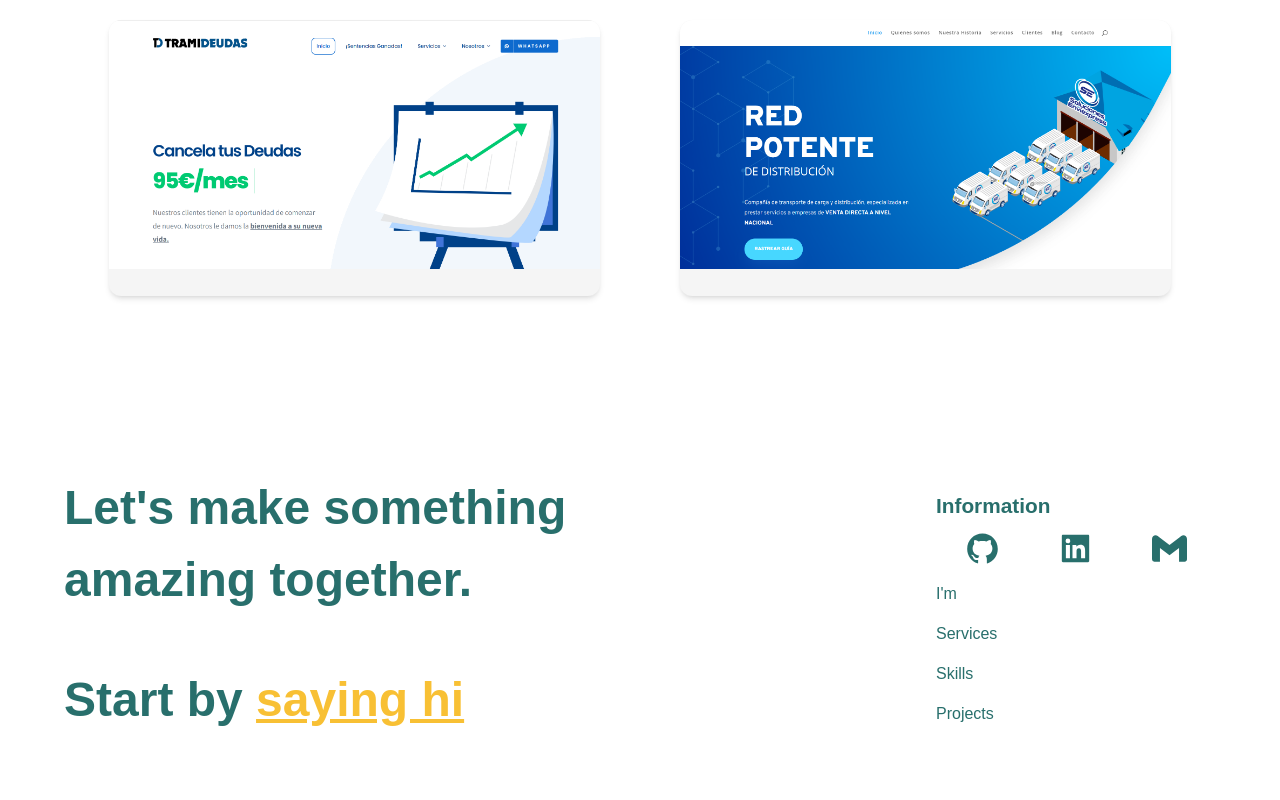
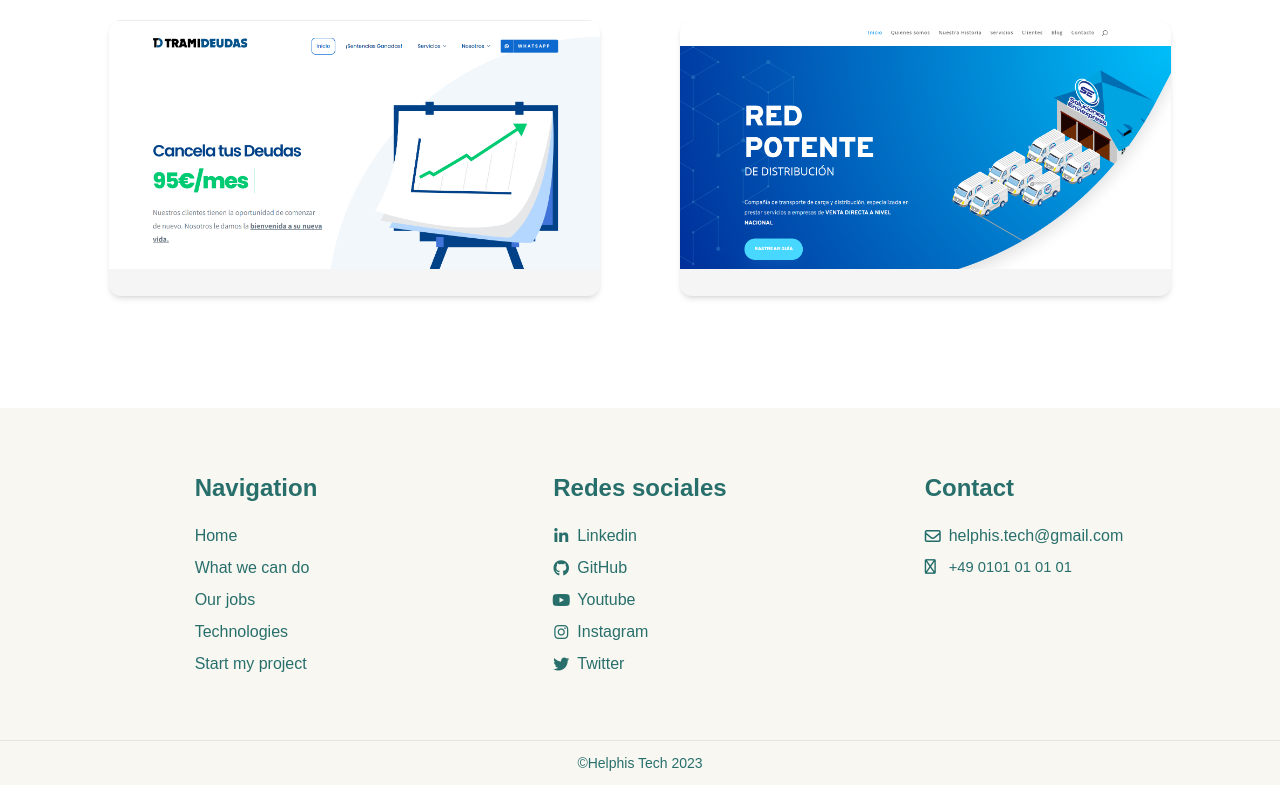
Before and after one commit to GelfisHorn/personal-web-portfolio, a React (Vite) app: page / in a window 1280 px wide. Shown: the part 2639-3439 px from the top of the page. Built offline with nearby package versions, Linux system fonts and the light colour scheme; a web font is replaced by a local one.

Commit message:
Footer new design

```diff
--- a/index.html
+++ b/index.html
@@ -21,6 +21,11 @@
       type="text/css"
       href="https://cdnjs.cloudflare.com/ajax/libs/slick-carousel/1.6.0/slick-theme.min.css"
     />
+    <link
+      rel="stylesheet"
+      type="text/css"
+      href="https://site-assets.fontawesome.com/releases/v6.4.0/css/all.css"
+    />
     <title>Helphis Tec</title>
   </head>
   <body>
--- a/src/modules/Footer/index.tsx
+++ b/src/modules/Footer/index.tsx
@@ -4,6 +4,11 @@ import { fadeIn, footerVariants, staggerChildren } from "../../utils/motion";
 import { motion } from "framer-motion";
 import { AiFillGithub, AiFillLinkedin, AiFillMail } from "react-icons/ai";
 import { SiGmail } from "react-icons/si";
+
+interface FooterColumn {
+  title: string,
+  children: any
+}
 
 const Footer = () => {
   return (
@@ -12,23 +17,91 @@ const Footer = () => {
       initial="hidden"
       whileInView="show"
       viewport={{ once: false, amount: 0.25 }}
-      className={`paddings ${css.wrapper}`}
+      className={`${css.wrapper}`}
     >
       <a className="anchor" id="footer"></a>
       <motion.div
         variants={footerVariants}
-        className={`innerWidth yPaddings flexCenter ${css.container}`}
+        className={``}
       >
-        <div className={css.left}>
+        <div className="bg-primary lazy-load-4">
+            <div className="flex flex-col items-start gap-16 py-16 px-16 xl:px-0 max-w-6xl w-full mx-auto">
+                <div className="grid md:grid-cols-3 gap-y-10 md:gap-y-0 w-full">
+                    <FooterColumn title={"Navigation"}>
+                        <div className="flex flex-col gap-2">
+                            <div
+                                className={`hover:text-[#2B8C88] cursor-pointer transition-colors`}
+                                >Home</div>
+                            <div
+                                className={`hover:text-[#2B8C88] cursor-pointer transition-colors`}
+                                >What we can do</div>
+                            <div
+                                className={`hover:text-[#2B8C88] cursor-pointer transition-colors`}
+                                >Our jobs</div>
+                            <div
+                                className={`hover:text-[#2B8C88] cursor-pointer transition-colors`}
+                                >Technologies</div>
+                            <div
+                                className={`hover:text-[#2B8C88] cursor-pointer transition-colors`}
+                                >Start my project</div>
+                        </div>
+                    </FooterColumn>
+                    <FooterColumn title={"Redes sociales"}>
+                        <div className="flex flex-col gap-2">
+                            <a className="flex items-center gap-2 hover:text-[#2B8C88] transition-colors" href={"https://linkedin.com"} target="_blank">
+                                <div className="grid place-content-center w-4"><i className="fa-brands fa-linkedin-in"></i></div>
+                                <div>Linkedin</div>
+                            </a>
+                            <a className="flex items-center gap-2 hover:text-[#2B8C88] transition-colors" href={"https://github.com"} target="_blank">
+                                <div className="grid place-content-center w-4"><i className="fa-brands fa-github"></i></div>
+                                <div>GitHub</div>
+                            </a>
+                            <a className="flex items-center gap-2 hover:text-[#2B8C88] transition-colors" href={"https://youtube.com/@HelphisTech"} target="_blank">
+                                <div className="grid place-content-center w-4"><i className="fa-brands fa-youtube"></i></div>
+                                <div>Youtube</div>
+                            </a>
+                            <a className="flex items-center gap-2 hover:text-[#2B8C88] transition-colors" href={"https://instagram.com"} target="_blank">
+                                <div className="grid place-content-center w-4"><i className="fa-brands fa-instagram"></i></div>
+                                <div>Instagram</div>
+                            </a>
+                            <a className="flex items-center gap-2 hover:text-[#2B8C88] transition-colors" href={"https://twitter.com/"} target="_blank">
+                                <div className="grid place-content-center w-4"><i className="fa-brands fa-twitter"></i></div>
+                                <div>Twitter</div>
+                            </a>
+                        </div>
+                    </FooterColumn>
+                    <FooterColumn title={"Contact"}>
+                        <div className="flex flex-col gap-2">
+                            <div>
+                                <a className="flex items-center gap-2 hover:text-[#2B8C88]" href="mailto:helphis.tech@gmail.com">
+                                    <i className="fa-regular fa-envelope text-[#216B68] w-4"></i>
+                                    <span>helphis.tech@gmail.com</span>
+                                </a>
+                            </div>
+                            <div className="text-[.92rem]">
+                                <a className="flex items-center gap-2 hover:text-[#2B8C88]" href="tel:+490101010101">
+                                    <i className="fa-regular fa-phone text-[#216B68] w-4"></i>
+                                    <span>+49 0101 01 01 01</span>
+                                </a>
+                            </div>
+                        </div>
+                    </FooterColumn>
+                </div>
+            </div>
+            <div className="bg-primary text-center border-t border-neutral-200 py-3">
+                <div className="text-sm">©Helphis Tech 2023</div>
+            </div>
+        </div>
+        {/* <div className={css.left}>
           <span className="primaryText">
             Let's make something <br /> amazing together.
           </span>
           <span className="primaryText">
             Start by <a href="mailto:Helphis.tech@gmail.com">saying hi</a>
           </span>
-        </div>
+        </div> */}
 
-        <div className={css.right}>
+        {/* <div className={css.right}>
           <div className={css.info}>
             <span className="secondaryText">Information</span>
             <div className={css.socialMedia}>
@@ -58,10 +131,19 @@ const Footer = () => {
               <a href="#projects">Projects</a>
             </li>
           </div>
-        </div>
+        </div> */}
       </motion.div>
     </motion.section>
   );
 };
 
+function FooterColumn({title, children}: FooterColumn) {
+  return (
+      <div className="flex flex-col gap-5 md:w-fit md:mx-auto">
+          <div className="text-2xl font-semibold">{title}</div>
+          <div>{children}</div>
+      </div>
+  )
+}
+
 export default Footer;
```
